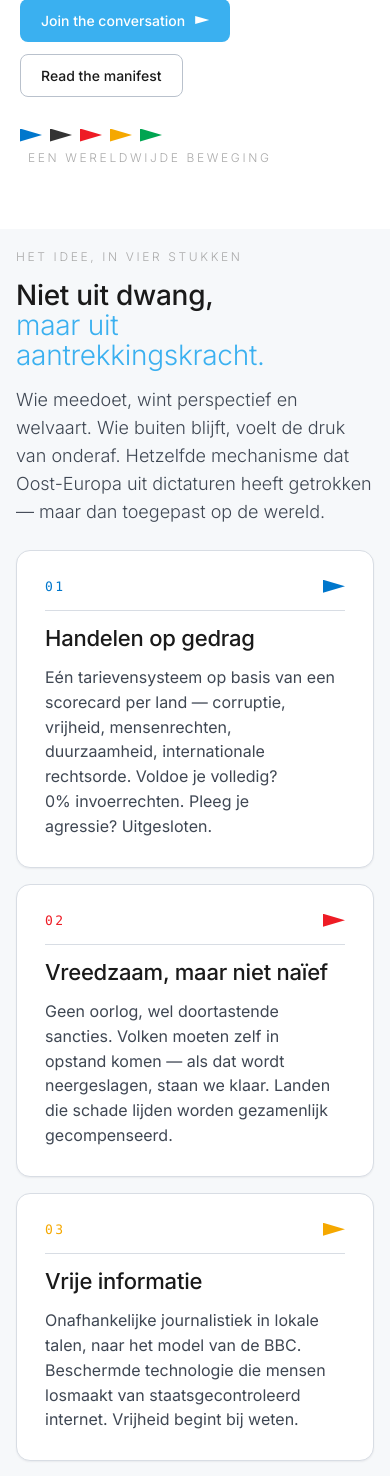
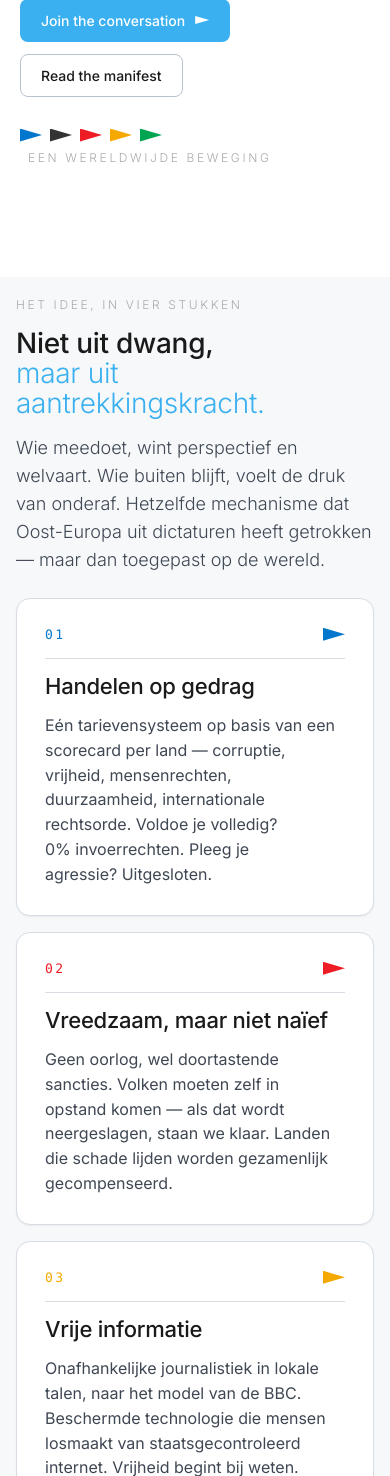
Before and after one commit to GerhardTop/global-union-forum, a Flask app: page / in a window 390 px wide. Shown: the part 1239-2715 px from the top of the page. Run offline with Flask 3, Linux system fonts and the light colour scheme.

Commit message:
fix: ruimte boven idee sectie op mobiel

```diff
--- a/flask_registration/app/static/css/kit.css
+++ b/flask_registration/app/static/css/kit.css
@@ -2367,6 +2367,7 @@ body {
 
   /* Sections */
   .gu-section { padding: 16px 0; }
+  #idee { margin-top: 3rem; }
   .gu-section__head { margin-bottom: 16px; }
 
   /* Campaign / principle grid: 1 column */
```
